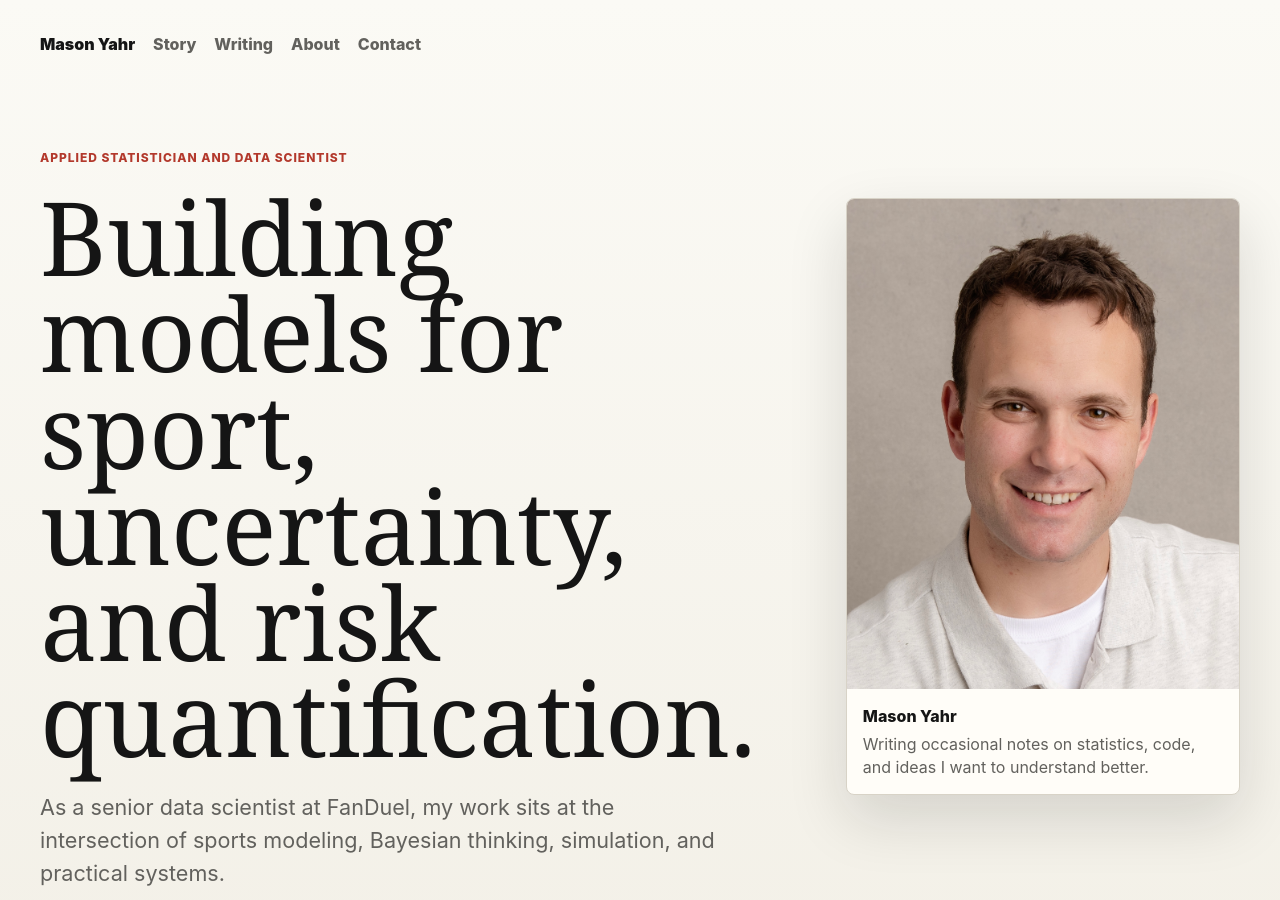
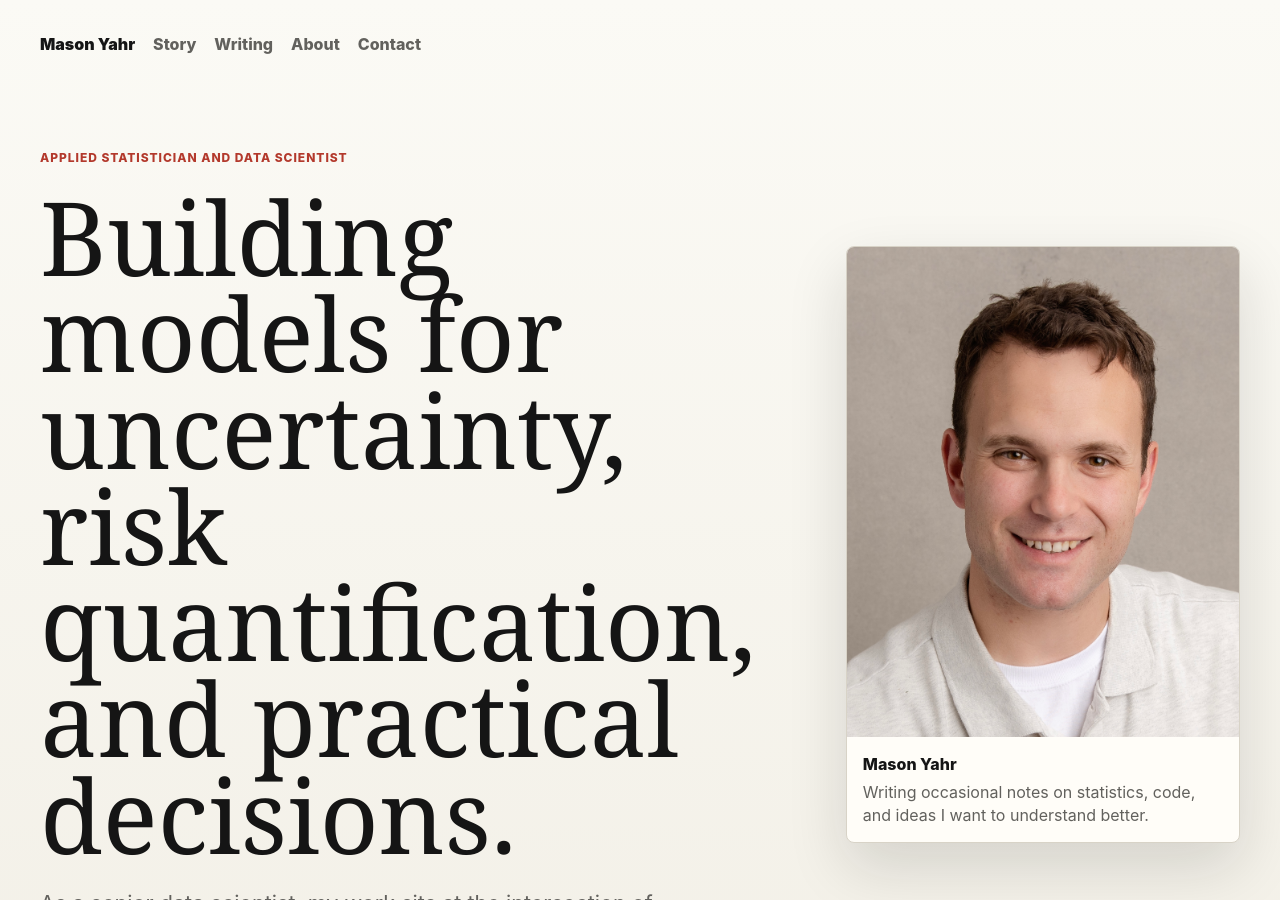
Before and after one commit to yahrMason/yahrMason.github.io, a Jekyll site: the page built from _pages/home.html, in a window 1280 px wide and 900 px high. Built offline with Jekyll 4.4.1, drawn with Linux system fonts in a browser that asks for light colours; some of the changed text lies outside the part shown.

Commit message:
Refine site positioning copy

```diff
--- a/_pages/about.html
+++ b/_pages/about.html
@@ -10,7 +10,7 @@ analytics: true
     <meta charset="utf-8">
     <meta name="viewport" content="width=device-width, initial-scale=1">
     <title>About | Mason Yahr</title>
-    <meta name="description" content="About Mason Yahr, an applied statistician and senior data scientist working across sports modeling, uncertainty, and risk quantification.">
+    <meta name="description" content="About Mason Yahr, an applied statistician and senior data scientist focused on uncertainty and risk quantification.">
     <link rel="canonical" href="{{ '/about/' | absolute_url }}">
     <link rel="stylesheet" href="{{ '/assets/css/home-redesign.css' | relative_url }}">
     {% include analytics.html %}
@@ -28,7 +28,7 @@ analytics: true
 
         <div class="about-intro">
           <p class="eyebrow">About</p>
-          <h1 id="about-title">From actuarial science to sports modeling, with a few detours along the way.</h1>
+          <h1 id="about-title">From actuarial science to applied modeling, with a few detours along the way.</h1>
         </div>
       </section>
 
@@ -68,7 +68,7 @@ analytics: true
           </div>
           <div>
             <span>Focus</span>
-            Sport, uncertainty, risk quantification
+            Uncertainty and risk quantification
           </div>
         </aside>
       </section>
--- a/_pages/home.html
+++ b/_pages/home.html
@@ -10,7 +10,7 @@ analytics: true
     <meta charset="utf-8">
     <meta name="viewport" content="width=device-width, initial-scale=1">
     <title>Mason Yahr | Applied Statistician</title>
-    <meta name="description" content="Mason Yahr is an applied statistician and senior data scientist working on sport, uncertainty, and risk quantification.">
+    <meta name="description" content="Mason Yahr is an applied statistician and senior data scientist focused on uncertainty and risk quantification.">
     <link rel="canonical" href="{{ '/' | absolute_url }}">
     <link rel="stylesheet" href="{{ '/assets/css/home-redesign.css' | relative_url }}">
     {% include analytics.html %}
@@ -28,10 +28,10 @@ analytics: true
           </nav>
 
           <p class="eyebrow">Applied statistician and data scientist</p>
-          <h1 id="intro-title">Building models for sport, uncertainty, and risk quantification.</h1>
+          <h1 id="intro-title">Building models for uncertainty, risk quantification, and practical decisions.</h1>
           <p class="lead">
-            As a senior data scientist at FanDuel, my work sits at the intersection
-            of sports modeling, Bayesian thinking, simulation, and practical systems.
+            As a senior data scientist, my work sits at the intersection
+            of Bayesian thinking, simulation, applied modeling, and practical systems.
           </p>
           <div class="action-row" aria-label="Profile links">
             <a class="button primary" href="mailto:yahr.mason@gmail.com">Email</a>
```
